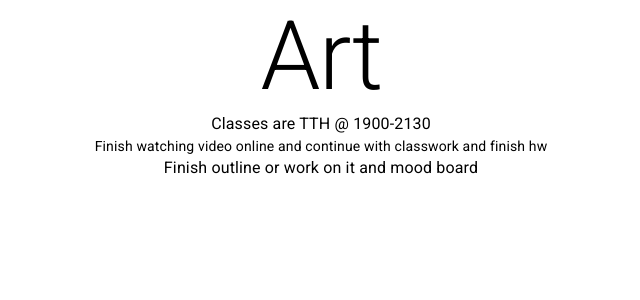
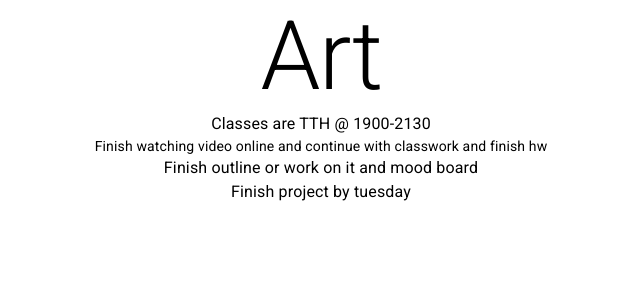
Before and after one commit to jsoomie/school-notebook, a React (Create React App) app: page /art in a window 1280 px wide. Shown: the top 300 px of the page, without its empty margins (319-959 px from the left). Built offline with nearby package versions, Linux system fonts and the light colour scheme.

Commit message:
chore: update art project due date

```diff
--- a/src/pages/Art/Art.tsx
+++ b/src/pages/Art/Art.tsx
@@ -12,6 +12,7 @@ export const Art = () => {
       <Typography variant="body1">
         Finish outline or work on it and mood board
       </Typography>
+      <Typography variant="body1">Finish project by tuesday</Typography>
     </Box>
   );
 };
```
